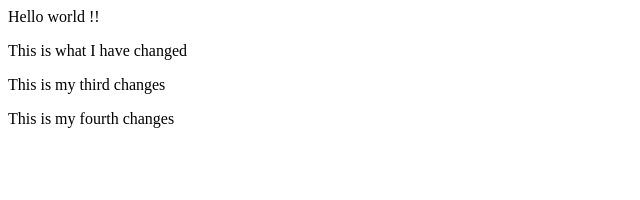
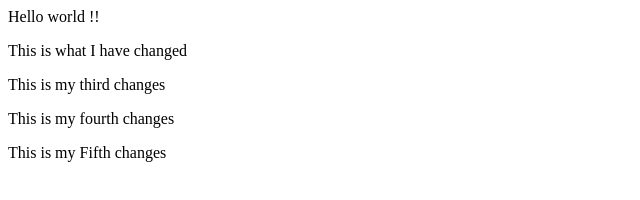
Before and after one commit to nakibansari/mygitexample, a plain HTML site: page index.html in a window 1280 px wide. Shown: the whole page, without its empty margins (0-640 px from the left). Drawn offline with Linux system fonts and the light colour scheme.

Commit message:
this is my fifth change

```diff
--- a/index.html
+++ b/index.html
@@ -3,4 +3,5 @@
 <p> This is what I have changed </p>
 <p> This is my third changes </p>
 <p> This is my fourth changes <p>
+<p> This is my Fifth changes </p>
 </html>
```
